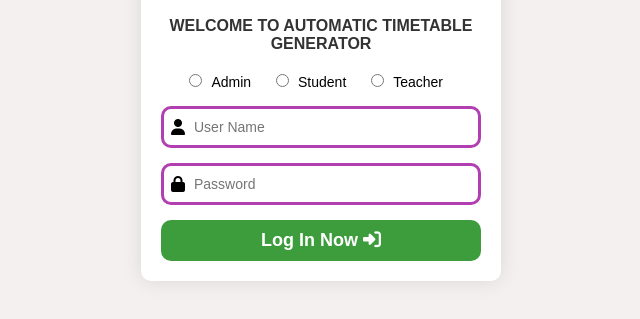
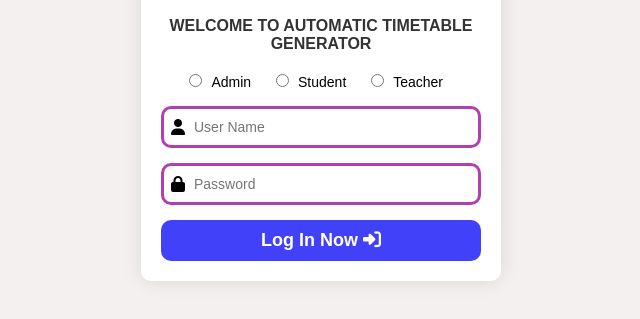
Before and after one commit to SamC3846C/minor-project, a plain HTML site: page login.html in a window 1280 px wide. Shown: the part 199-518 px from the top of the page, without its empty margins (319-959 px from the left). Drawn offline with Linux system fonts and the light colour scheme.

Commit message:
Update style.css

```diff
--- a/style.css
+++ b/style.css
@@ -73,7 +73,7 @@ h3 {
 .login-button button {
     width: 100%;
     padding: 10px;
-    background-color: rgb(61, 157, 61);
+    background-color: rgb(65, 65, 250);
     color: white;
     border: none;
     font-weight: bold;
```
